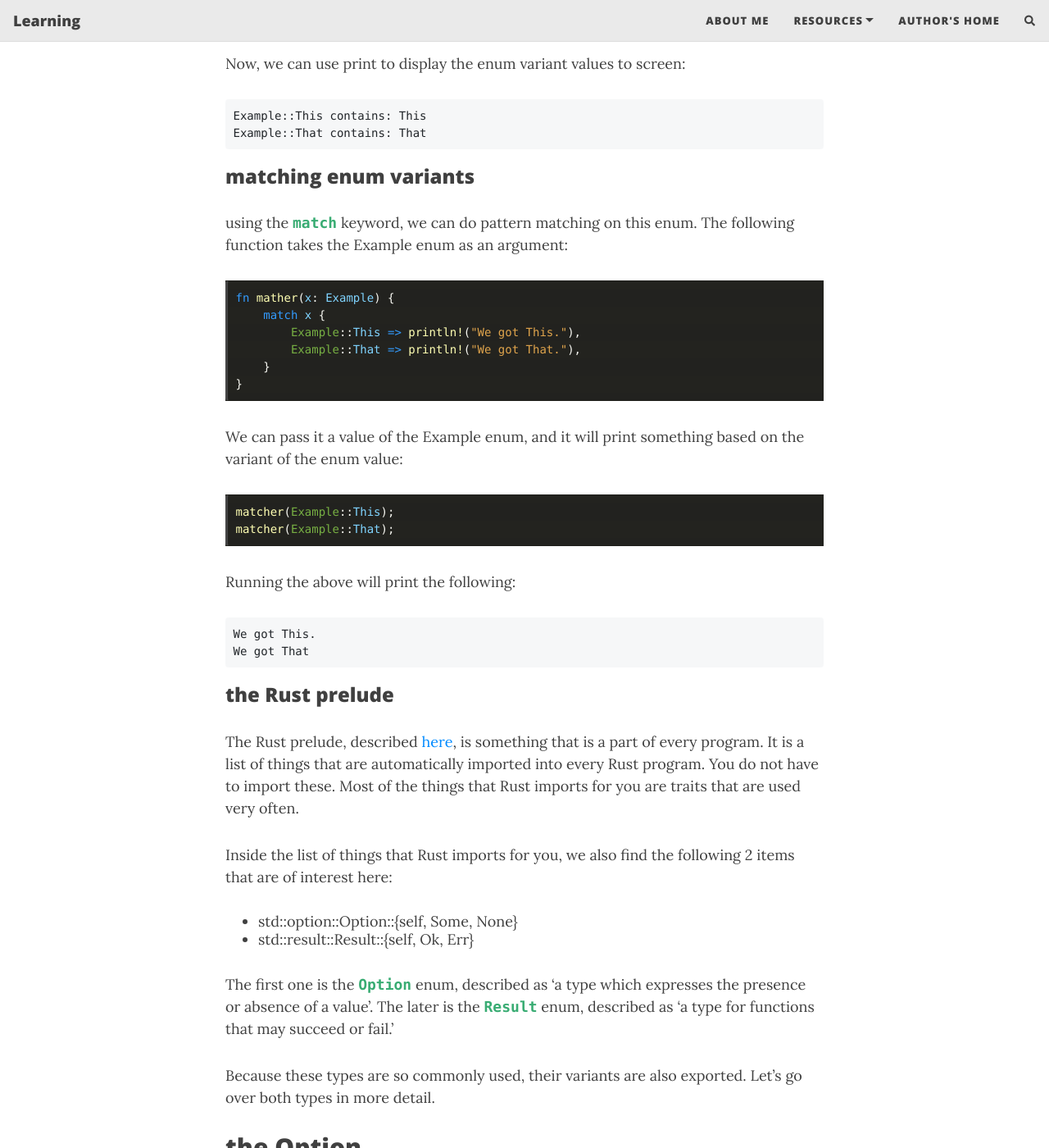
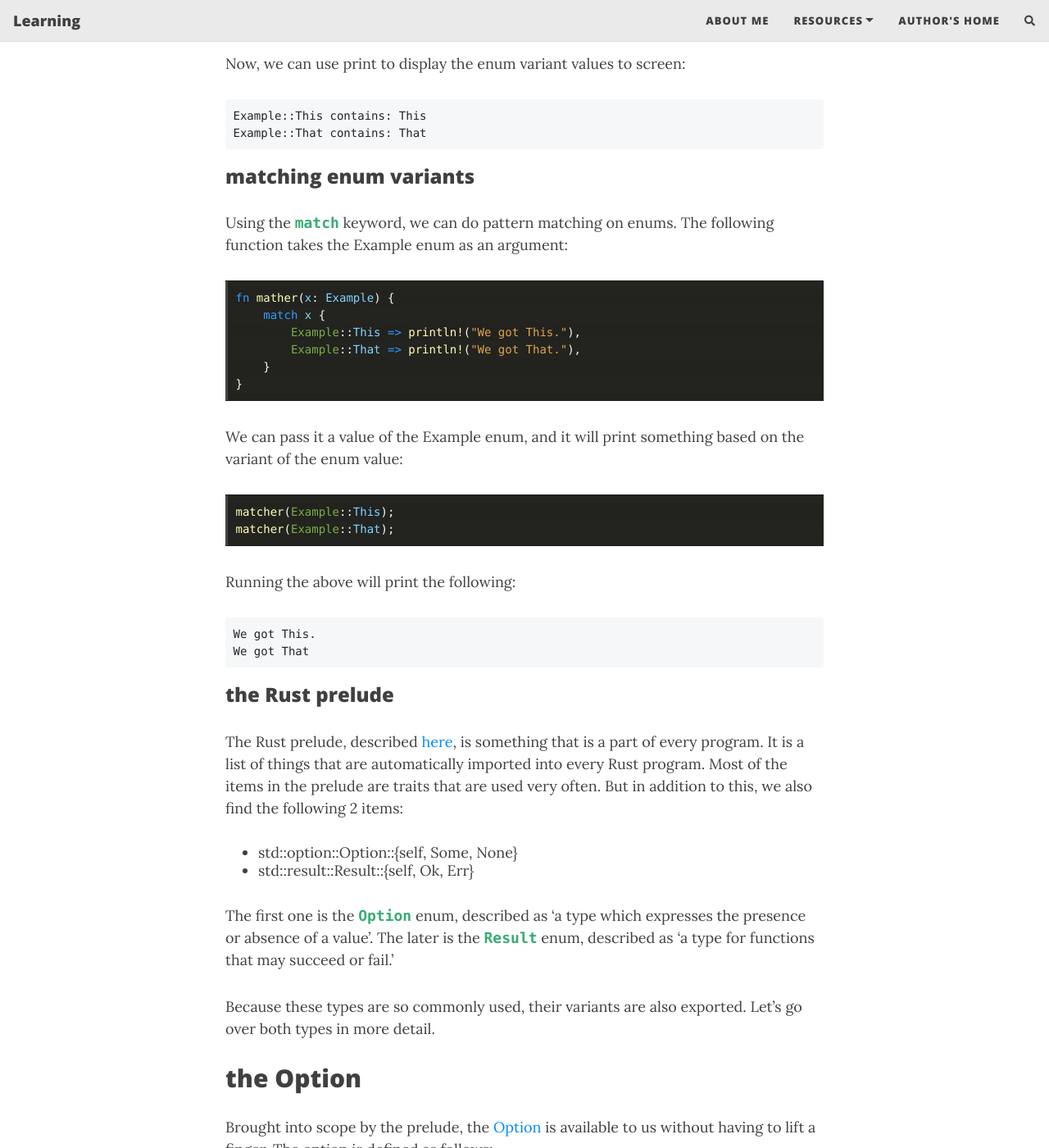
Before and after one commit to saidvandeklundert/learn, a Jekyll site: the page built from _posts/2021-08-15-rust-option-and-result.md, in a window 1280 px wide and 1400 px high, scrolled down 1876 px. Shown: the whole window at 82% size. Built offline with Jekyll 4.4.1, drawn with Linux system fonts in a browser that asks for light colours; nearby versions of some CDN libraries; comment, search, counter and statistics services are not loaded.

Commit message:
Option 1

````diff
--- a/_posts/2021-08-15-rust-option-and-result.md
+++ b/_posts/2021-08-15-rust-option-and-result.md
@@ -65,7 +65,7 @@ Example::That contains: That
 
 ### matching enum variants
 
-using the `match` keyword, we can do pattern matching on this enum. The following function takes the Example enum as an argument:
+Using the `match` keyword, we can do pattern matching on enums. The following function takes the Example enum as an argument:
 
 ```rust
 fn mather(x: Example) {
@@ -92,9 +92,7 @@ We got That
 
 ### the Rust prelude
 
-The Rust prelude, described [here](https://doc.rust-lang.org/std/prelude/index.html#), is something that is a part of every program. It is a list of things that are automatically imported into every Rust program. You do not have to import these. Most of the things that Rust imports for you are traits that are used very often.
-
-Inside the list of things that Rust imports for you, we also find the following 2 items that are of interest here:
+The Rust prelude, described [here](https://doc.rust-lang.org/std/prelude/index.html#), is something that is a part of every program. It is a list of things that are automatically imported into every Rust program. Most of the items in the prelude are traits that are used very often. But in addition to this, we also find the following 2 items:
 - std::option::Option::{self, Some, None}
 - std::result::Result::{self, Ok, Err}
 
````
